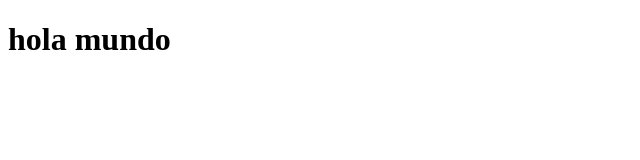
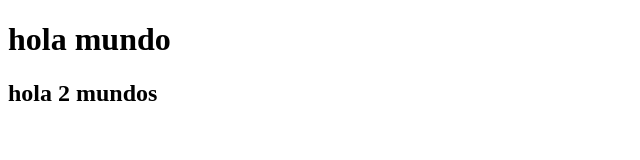
Before and after one commit to Cristander/hello-word-git, a plain HTML site: page index.html in a window 1280 px wide. Shown: the whole page, without its empty margins (0-640 px from the left). Drawn offline with Linux system fonts and the light colour scheme.

Commit message:
se agrego un segundo titulo

```diff
--- a/index.html
+++ b/index.html
@@ -7,5 +7,6 @@
 </head>
 <body>
     <h1>hola mundo </h1>
+    <h2>hola 2 mundos</h2>
 </body>
 </html>
```
